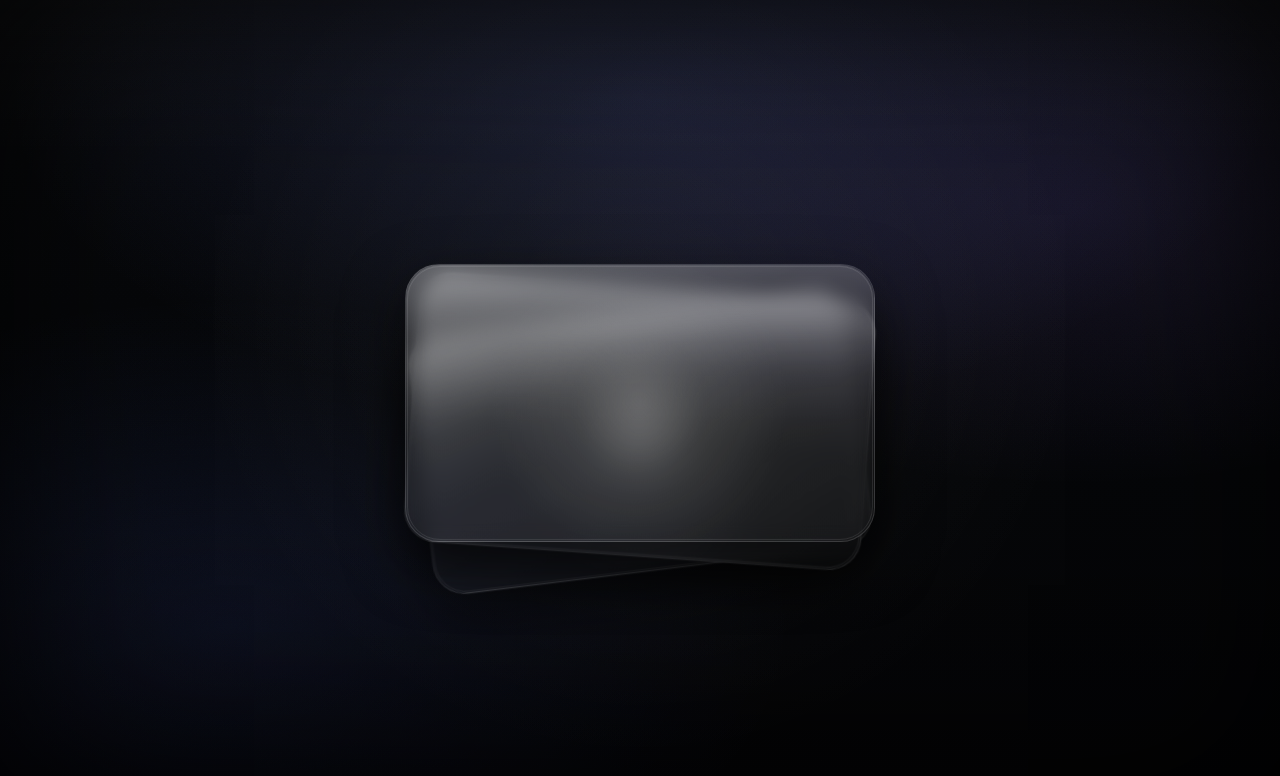
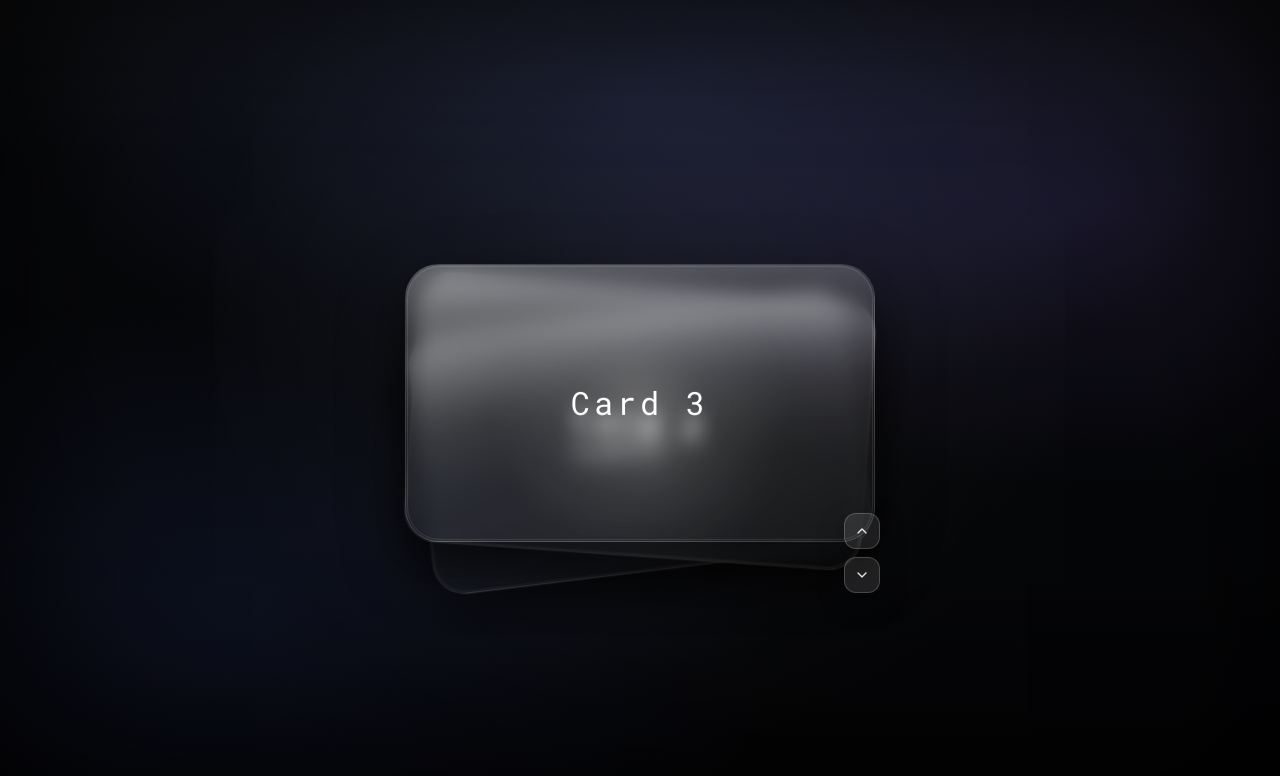
Before and after one commit to Neumann96/CV-2.0, a Next.js app: page / in a window 1280 px wide. Shown: the top 776 px of the page. Built offline with nearby package versions, Linux system fonts and the light colour scheme.

Commit message:
add cards

```diff
--- a/components/HeroCards.tsx
+++ b/components/HeroCards.tsx
@@ -3,8 +3,12 @@
 import { type PointerEvent, useMemo, useState } from "react";
 import { motion, useMotionValue, useSpring, useTransform } from "framer-motion";
 
-type CardConfig = {
-  id: number;
+type CardData = {
+  id: string;
+  label: string;
+};
+
+type StackPosition = {
   baseY: number;
   hoverY: number;
   baseRotate: number;
@@ -14,14 +18,24 @@ type CardConfig = {
   z: number;
 };
 
-const CARDS: CardConfig[] = [
-  { id: 1, baseY: 38, hoverY: 70, baseRotate: -7, hoverRotate: -11, baseScale: 0.94, hoverScale: 0.93, z: 10 },
-  { id: 2, baseY: 18, hoverY: 30, baseRotate: 4, hoverRotate: 7, baseScale: 0.975, hoverScale: 0.97, z: 20 },
-  { id: 3, baseY: 0, hoverY: 0, baseRotate: 0, hoverRotate: 0, baseScale: 1, hoverScale: 1, z: 30 },
+const CARDS: CardData[] = [
+  { id: "c1", label: "Card 1" },
+  { id: "c2", label: "Card 2" },
+  { id: "c3", label: "Card 3" },
+];
+
+const STACK_POSITIONS: StackPosition[] = [
+  { baseY: 0, hoverY: 0, baseRotate: 0, hoverRotate: 0, baseScale: 1, hoverScale: 1, z: 30 },
+  { baseY: 18, hoverY: 30, baseRotate: 4, hoverRotate: 7, baseScale: 0.975, hoverScale: 0.97, z: 20 },
+  { baseY: 38, hoverY: 70, baseRotate: -7, hoverRotate: -11, baseScale: 0.94, hoverScale: 0.93, z: 10 },
 ];
 
 export default function HeroCards() {
   const [isHover, setIsHover] = useState(false);
+  const [order, setOrder] = useState<string[]>(() => ["c3", "c2", "c1"]);
+  const [direction, setDirection] = useState<"down" | "up">("down");
+  const [isAnimating, setIsAnimating] = useState(false);
+  const [flyoutCardId, setFlyoutCardId] = useState<string | null>(null);
 
   const pointerX = useMotionValue(0);
   const pointerY = useMotionValue(0);
@@ -59,6 +73,41 @@ export default function HeroCards() {
     []
   );
 
+  const cardLookup = useMemo(() => {
+    return new Map(CARDS.map((card) => [card.id, card]));
+  }, []);
+
+  const boxShadowFor = (hovered: boolean) =>
+    hovered ? "0 34px 85px rgba(0,0,0,0.66), 0 0 46px rgba(122,132,255,0.24)" : "0 22px 60px rgba(0,0,0,0.5)";
+
+  const rotateDown = (arr: string[]) => [...arr.slice(1), arr[0]];
+  const rotateUp = (arr: string[]) => [arr[arr.length - 1], ...arr.slice(0, -1)];
+
+  const handleDown = () => {
+    if (isAnimating) return;
+    const topId = order[0];
+    if (!topId) return;
+    setDirection("down");
+    setIsAnimating(true);
+    setFlyoutCardId(topId);
+    setOrder((prev) => rotateDown(prev));
+  };
+
+  const handleUp = () => {
+    if (isAnimating) return;
+    const topId = order[0];
+    if (!topId) return;
+    setDirection("up");
+    setIsAnimating(true);
+    setFlyoutCardId(topId);
+    setOrder((prev) => rotateUp(prev));
+  };
+
+  const handleFlyoutComplete = () => {
+    setFlyoutCardId(null);
+    setIsAnimating(false);
+  };
+
   return (
     <section className="relative min-h-screen w-full overflow-hidden bg-[#050608] text-white antialiased [font-smoothing:antialiased] [-webkit-font-smoothing:antialiased] [-moz-osx-font-smoothing:grayscale]">
       <div className="pointer-events-none absolute inset-0">
@@ -84,18 +133,21 @@ export default function HeroCards() {
             style={{ rotateX, rotateY, transformStyle: "preserve-3d" }}
             transition={{ type: "spring", stiffness: 120, damping: 18, mass: 0.8 }}
           >
-            {CARDS.map((card) => (
+            {order.map((id, index) => {
+              const card = cardLookup.get(id);
+              if (!card) return null;
+              const position = STACK_POSITIONS[index];
+
+              return (
                 <motion.div
                   key={card.id}
                   className="absolute left-1/2 top-1/2 h-[250px] w-[min(82vw,470px)] -translate-x-1/2 -translate-y-1/2 rounded-[34px] border border-white/15 bg-[linear-gradient(155deg,rgba(255,255,255,0.17)_0%,rgba(255,255,255,0.045)_38%,rgba(255,255,255,0.02)_100%)] shadow-[0_22px_60px_rgba(0,0,0,0.5)] backdrop-blur-[9px] sm:h-[278px]"
-                style={{ zIndex: card.z }}
+                  style={{ zIndex: position.z }}
                   animate={{
-                  y: isHover ? card.hoverY : card.baseY,
-                  rotate: isHover ? card.hoverRotate : card.baseRotate,
-                  scale: isHover ? card.hoverScale : card.baseScale,
-                  boxShadow: isHover
-                    ? "0 34px 85px rgba(0,0,0,0.66), 0 0 46px rgba(122,132,255,0.24)"
-                    : "0 22px 60px rgba(0,0,0,0.5)",
+                    y: isHover ? position.hoverY : position.baseY,
+                    rotate: isHover ? position.hoverRotate : position.baseRotate,
+                    scale: isHover ? position.hoverScale : position.baseScale,
+                    boxShadow: boxShadowFor(isHover),
                   }}
                   transition={{ type: "spring", stiffness: 150, damping: 20, mass: 0.65 }}
                 >
@@ -106,9 +158,112 @@ export default function HeroCards() {
                     style={{ background: shineBackground, opacity: isHover ? 0.72 : 0.46 }}
                     transition={{ type: "spring", stiffness: 120, damping: 20 }}
                   />
-                <div className="relative h-full w-full rounded-[34px] p-6" />
+                  <div className="relative h-full w-full rounded-[34px] p-6">
+                    <div className="absolute inset-0 flex items-center justify-center">
+                      <span className="text-[26px] text-white tracking-[0.12em] [font-smoothing:antialiased] [-webkit-font-smoothing:antialiased] [-moz-osx-font-smoothing:grayscale] sm:text-[32px] font-[ui-monospace,SFMono-Regular,Menlo,Monaco,Consolas,'Liberation Mono','Courier New',monospace]">
+                        {card.label}
+                      </span>
+                    </div>
+                  </div>
                 </motion.div>
-            ))}
+              );
+            })}
+
+            {flyoutCardId ? (() => {
+              const card = cardLookup.get(flyoutCardId);
+              if (!card) return null;
+              const position = STACK_POSITIONS[0];
+              const flyout =
+                direction === "down"
+                  ? { x: 70, y: 160, rotate: 12, opacity: 0, filter: "blur(6px)" }
+                  : { x: -70, y: -160, rotate: -12, opacity: 0, filter: "blur(6px)" };
+
+              return (
+                <motion.div
+                  key={`flyout-${card.id}`}
+                  className="pointer-events-none absolute left-1/2 top-1/2 h-[250px] w-[min(82vw,470px)] -translate-x-1/2 -translate-y-1/2 rounded-[34px] border border-white/15 bg-[linear-gradient(155deg,rgba(255,255,255,0.17)_0%,rgba(255,255,255,0.045)_38%,rgba(255,255,255,0.02)_100%)] shadow-[0_22px_60px_rgba(0,0,0,0.5)] backdrop-blur-[9px] sm:h-[278px]"
+                  style={{ zIndex: 60 }}
+                  initial={{
+                    x: 0,
+                    y: isHover ? position.hoverY : position.baseY,
+                    rotate: isHover ? position.hoverRotate : position.baseRotate,
+                    scale: isHover ? position.hoverScale : position.baseScale,
+                    opacity: 1,
+                    filter: "blur(0px)",
+                    boxShadow: boxShadowFor(isHover),
+                  }}
+                  animate={{
+                    ...flyout,
+                    scale: isHover ? position.hoverScale : position.baseScale,
+                    boxShadow: boxShadowFor(isHover),
+                  }}
+                  transition={{ type: "spring", stiffness: 150, damping: 20, mass: 0.65 }}
+                  onAnimationComplete={handleFlyoutComplete}
+                >
+                  <div className="pointer-events-none absolute inset-[1px] rounded-[33px] border border-white/10" />
+                  <div className="pointer-events-none absolute inset-0 rounded-[34px] bg-[linear-gradient(180deg,rgba(255,255,255,0.2)_0%,rgba(255,255,255,0.03)_28%,rgba(255,255,255,0)_58%)]" />
+                  <motion.div
+                    className="pointer-events-none absolute inset-0 rounded-[34px]"
+                    style={{ background: shineBackground, opacity: isHover ? 0.72 : 0.46 }}
+                    transition={{ type: "spring", stiffness: 120, damping: 20 }}
+                  />
+                  <div className="relative h-full w-full rounded-[34px] p-6">
+                    <div className="absolute inset-0 flex items-center justify-center">
+                      <span className="text-[26px] text-white tracking-[0.12em] [font-smoothing:antialiased] [-webkit-font-smoothing:antialiased] [-moz-osx-font-smoothing:grayscale] sm:text-[32px] font-[ui-monospace,SFMono-Regular,Menlo,Monaco,Consolas,'Liberation Mono','Courier New',monospace]">
+                        {card.label}
+                      </span>
+                    </div>
+                  </div>
+                </motion.div>
+              );
+            })() : null}
+
+            <div className="pointer-events-none absolute bottom-5 right-5 z-50 hidden flex-col gap-2 sm:flex">
+              <button
+                type="button"
+                aria-label="Previous card"
+                disabled={isAnimating}
+                onPointerDown={(e) => {
+                  e.preventDefault();
+                  e.stopPropagation();
+                  handleUp();
+                }}
+                onKeyDown={(e) => {
+                  if (e.key === "Enter" || e.key === " ") {
+                    e.preventDefault();
+                    handleUp();
+                  }
+                }}
+                style={{ touchAction: "manipulation" }}
+                className="pointer-events-auto flex h-9 w-9 items-center justify-center rounded-xl border border-white/20 bg-white/10 text-white/90 shadow-[0_10px_26px_rgba(0,0,0,0.35)] backdrop-blur-md transition hover:bg-white/20 hover:text-white disabled:opacity-50"
+              >
+                <svg viewBox="0 0 24 24" className="h-4 w-4" fill="none" stroke="currentColor" strokeWidth="2">
+                  <path d="m6 15 6-6 6 6" strokeLinecap="round" strokeLinejoin="round" />
+                </svg>
+              </button>
+              <button
+                type="button"
+                aria-label="Next card"
+                disabled={isAnimating}
+                onPointerDown={(e) => {
+                  e.preventDefault();
+                  e.stopPropagation();
+                  handleDown();
+                }}
+                onKeyDown={(e) => {
+                  if (e.key === "Enter" || e.key === " ") {
+                    e.preventDefault();
+                    handleDown();
+                  }
+                }}
+                style={{ touchAction: "manipulation" }}
+                className="pointer-events-auto flex h-9 w-9 items-center justify-center rounded-xl border border-white/20 bg-white/10 text-white/90 shadow-[0_10px_26px_rgba(0,0,0,0.35)] backdrop-blur-md transition hover:bg-white/20 hover:text-white disabled:opacity-50"
+              >
+                <svg viewBox="0 0 24 24" className="h-4 w-4" fill="none" stroke="currentColor" strokeWidth="2">
+                  <path d="m6 9 6 6 6-6" strokeLinecap="round" strokeLinejoin="round" />
+                </svg>
+              </button>
+            </div>
           </motion.div>
         </motion.div>
       </div>
```
Lines whose indentation alone changed are shown as unchanged.
